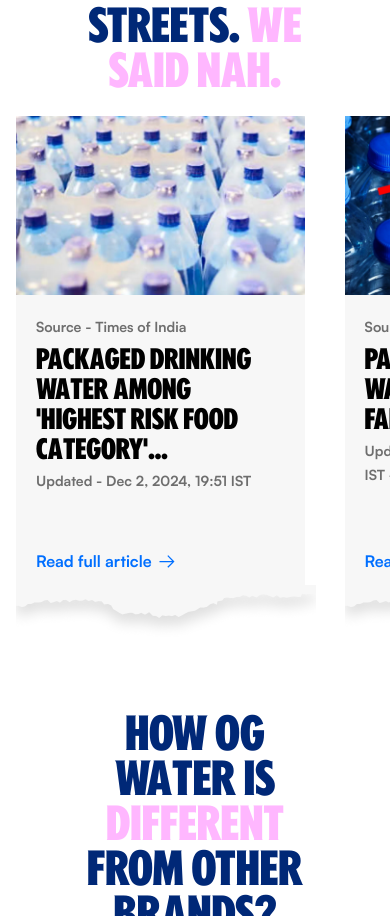
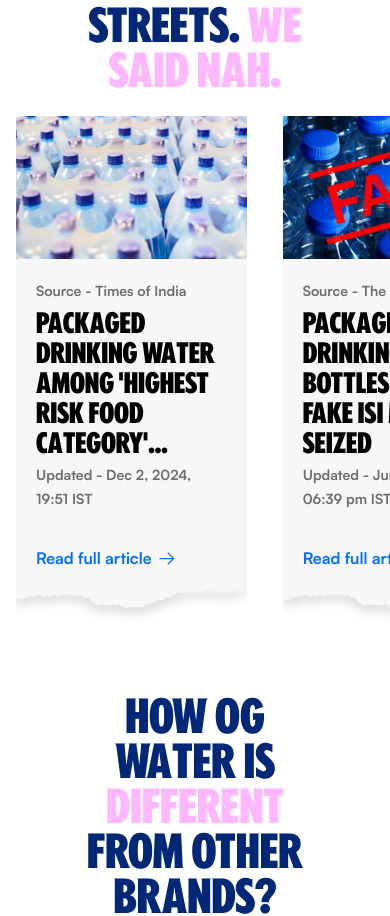
Before and after one commit to Akagami2410/og-final, a React (Vite) app in the folder client/: page / in a window 390 px wide. Shown: the part 3239-4155 px from the top of the page. Built offline with nearby package versions, Linux system fonts and the light colour scheme.

Commit message:
made-some-changes

```diff
--- a/client/src/components/Headlines.jsx
+++ b/client/src/components/Headlines.jsx
@@ -6,133 +6,158 @@ import CardImage4 from '../assets/Hindutimes.webp';
 import CardFooter from '../assets/card-footer.png';
 
 const Headlines = () => {
+  const cardsData = [
+    {
+      image: CardImage1,
+      source: "Times of India",
+      heading: "Packaged drinking water among 'Highest Risk Food Category'...",
+      updated: "Updated - Dec 2, 2024, 19:51 IST",
+      link: "https://timesofindia.indiatimes.com/life-style/food-news/packaged-drinking-water-among-highest-risk-food-category-fssai/articleshow/115904082.cms",
+    },
+    {
+      image: CardImage2,
+      source: "The Hindu",
+      heading: "Packaged drinking water bottles with fake ISI mark seized",
+      updated: "Updated - June 26, 2025 06:39 pm IST - Thanjavur",
+      link: "https://www.thehindu.com/news/cities/Tiruchirapalli/packaged-drinking-water-bottles-with-fake-isi-mark-seized/article69739935.ece",
+    },
+    {
+      image: CardImage3,
+      source: "Hindustan Times",
+      heading: "2 arrested for selling counterfeit Bisleri water in Delhi",
+      updated: "Updated - Jun 23, 2025 05:38 AM IST",
+      link: "https://www.hindustantimes.com/cities/delhi-news/2-arrested-for-selling-counterfeit-bisleri-water-in-delhi-101750615378145.html",
+    },
+    {
+      image: CardImage4,
+      source: "Hindustan Times",
+      heading:
+        "Water purifying plant selling fake bottled water sealed in Gurugram",
+      updated: "Updated - Mar 15, 2023 11:23 PM IST",
+      link: "https://www.hindustantimes.com/cities/gurugram-news/water-purifying-plant-selling-fake-bottled-water-sealed-in-gurugram-s-palam-vihar-101678902807569.html",
+    },
+  ];
   return (
     <div>
       <section className="headline-section" id="headline">
         <div className="section-heading">
-                    Fake water’s flooding the <br /> streets. <span className="text-col">We said nah.</span>
+          Fake water’s flooding the <br /> streets.{" "}
+          <span className="text-col">We said nah.</span>
         </div>
-                <div className="grid card-grid">
-                    <div className="Card">
+        <div className="w-full overflow-hidden">
+          <div className="flex gap-5 md:gap-10 overflow-x-auto snap-x snap-mandatory lg:gap-0 px-0 mx-auto hide-scroll">
+            {cardsData.map((card, index) => (
+              <div
+                key={index}
+                className="flex-none w-[calc((100%-(1*20px))/1.5)] md:w-[calc((100%-(2*40px))/3)] lg:w-[calc((100%-(0*20px))/4)] pl-4 md:pl-0"
+              >
+                <div className="flex flex-col">
                   <div className="card-img">
-                            <img src={CardImage1} alt="TOI Banner" className="card-image" />
+                    <img
+                      src={card.image}
+                      alt={`Source - ${card.source}`}
+                      className="w-full"
+                    />
                   </div>
-                        <div className="card-container">
+                  <div className="card-container ">
                     <div className="card-subheading">
-                                Source - Times of India
+                      Source - {card.source}
                     </div>
-                            <div className="card-heading">
-                                Packaged drinking water among 'Highest Risk Food Category'...
-                            </div>
-                            <div className="card-txt">
-                                Updated - Dec 2, 2024, 19:51 IST
-                            </div>
+                    <div className="card-heading">{card.heading}</div>
+                    <div className="card-txt">{card.updated}</div>
                     <div className="link">
-                                <a className="bt-link" target="_blank" href="https://timesofindia.indiatimes.com/life-style/food-news/packaged-drinking-water-among-highest-risk-food-category-fssai/articleshow/115904082.cms">
-                                    <div className='lnktxt'>
-                                        Read full article
-                                    </div>
-                                    <svg xmlns="http://www.w3.org/2000/svg" width="20" height="21" viewBox="0 0 20 21" fill="none">
-                                        <path d="M11.25 4.25L10.3562 5.12063L15.0938 9.875H2.5V11.125H15.0938L10.3562 15.8581L11.25 16.75L17.5 10.5L11.25 4.25Z" fill="#006FFF" />
+                      <a
+                        className="bt-link"
+                        target="_blank"
+                        href={card.link}
+                        rel="noopener noreferrer"
+                      >
+                        <div className="lnktxt">Read full article</div>
+                        <svg
+                          xmlns="http://www.w3.org/2000/svg"
+                          width="20"
+                          height="21"
+                          viewBox="0 0 20 21"
+                          fill="none"
+                        >
+                          <path
+                            d="M11.25 4.25L10.3562 5.12063L15.0938 9.875H2.5V11.125H15.0938L10.3562 15.8581L11.25 16.75L17.5 10.5L11.25 4.25Z"
+                            fill="#006FFF"
+                          />
                         </svg>
                       </a>
                     </div>
                   </div>
                   <div className="card-footer">
-                            <img src={CardFooter} alt="TOI Banner" className="card-images" />
+                    <img
+                      src={CardFooter}
+                      alt="Footer Image"
+                      className="w-full"
+                    />
                   </div>
                 </div>
-                    <div className="Card">
+              </div>
+            ))}
+          </div>
+        </div>
+      </section>
+    </div>
+  );
+};
+
+export default Headlines;
+{
+  /* <div
+                className="flex overflow-x-auto snap-x snap-mandatory gap-0 px-0 mx-auto"
+              >
+                {cardsData.map((card, index) => (
+                  <div key={index} className="">
+                    <div className="Card border">
                       <div className="card-img">
-                            <img src={CardImage2} alt="TOI Banner" className="card-image" />
+                        <img
+                          src={card.image}
+                          alt={`Source - ${card.source}`}
+                          className="card-image"
+                        />
                       </div>
-                        <div className="card-container">
+                      <div className="card-container max-md:max-h-[max-content]">
                         <div className="card-subheading">
-                                Source - The Hindu
+                          Source - {card.source}
                         </div>
-                            <div className="card-heading">
-                                Packaged drinking water bottles with fake ISI mark seized
-                            </div>
-                            <div className="card-txt">
-                                Updated - June 26, 2025 06:39 pm IST - Thanjavur
-                            </div>
+                        <div className="card-heading">{card.heading}</div>
+                        <div className="card-txt">{card.updated}</div>
                         <div className="link">
-                                <a className="bt-link" target="_blank" href="https://www.thehindu.com/news/cities/Tiruchirapalli/packaged-drinking-water-bottles-with-fake-isi-mark-seized/article69739935.ece">
-                                    <div className='lnktxt'>
-                                        Read full article
-                                    </div>
-                                    <svg xmlns="http://www.w3.org/2000/svg" width="20" height="21" viewBox="0 0 20 21" fill="none">
-                                        <path d="M11.25 4.25L10.3562 5.12063L15.0938 9.875H2.5V11.125H15.0938L10.3562 15.8581L11.25 16.75L17.5 10.5L11.25 4.25Z" fill="#006FFF" />
+                          <a
+                            className="bt-link"
+                            target="_blank"
+                            href={card.link}
+                            rel="noopener noreferrer"
+                          >
+                            <div className="lnktxt">Read full article</div>
+                            <svg
+                              xmlns="http://www.w3.org/2000/svg"
+                              width="20"
+                              height="21"
+                              viewBox="0 0 20 21"
+                              fill="none"
+                            >
+                              <path
+                                d="M11.25 4.25L10.3562 5.12063L15.0938 9.875H2.5V11.125H15.0938L10.3562 15.8581L11.25 16.75L17.5 10.5L11.25 4.25Z"
+                                fill="#006FFF"
+                              />
                             </svg>
                           </a>
                         </div>
                       </div>
                       <div className="card-footer">
-                            <img src={CardFooter} alt="TOI Banner" className="card-images" />
-                        </div>
-                    </div>
-                    <div className="Card">
-                        <div className="card-img">
-                            <img src={CardImage3} alt="TOI Banner" className="card-image" />
-                        </div>
-                        <div className="card-container">
-                            <div className="card-subheading">
-                                Source - Hindustan Times
-                            </div>
-                            <div className="card-heading">
-                                2 arrested for selling counterfeit Bisleri water in Delhi
-                            </div>
-                            <div className="card-txt">
-                                Updated - Jun 23, 2025 05:38 AM IST
-                            </div>
-                            <div className="link">
-                                <a className="bt-link" target="_blank" href="https://www.hindustantimes.com/cities/delhi-news/2-arrested-for-selling-counterfeit-bisleri-water-in-delhi-101750615378145.html">
-                                    <div className='lnktxt'>
-                                        Read full article
-                                    </div>
-                                    <svg xmlns="http://www.w3.org/2000/svg" width="20" height="21" viewBox="0 0 20 21" fill="none">
-                                        <path d="M11.25 4.25L10.3562 5.12063L15.0938 9.875H2.5V11.125H15.0938L10.3562 15.8581L11.25 16.75L17.5 10.5L11.25 4.25Z" fill="#006FFF" />
-                                    </svg>
-                                </a>
-                            </div>
-                        </div>
-                        <div className="card-footer">
-                            <img src={CardFooter} alt="TOI Banner" className="card-images" />
-                        </div>
-                    </div>
-                    <div className="Card">
-                        <div className="card-img">
-                            <img src={CardImage4} alt="TOI Banner" className="card-image" />
-                        </div>
-                        <div className="card-container">
-                            <div className="card-subheading">
-                                Source - Hindustan Times
-                            </div>
-                            <div className="card-heading">
-                                Water purifying plant selling fake bottled water sealed in Gurugram
-                            </div>
-                            <div className="card-txt">
-                                Updated - Mar 15, 2023 11:23 PM IST
-                            </div>
-                            <div className="link">
-                                <a className="bt-link" target="_blank" href="https://www.hindustantimes.com/cities/gurugram-news/water-purifying-plant-selling-fake-bottled-water-sealed-in-gurugram-s-palam-vihar-101678902807569.html">
-                                    <div className='lnktxt'>
-                                        Read full article
-                                    </div>
-                                    <svg xmlns="http://www.w3.org/2000/svg" width="20" height="21" viewBox="0 0 20 21" fill="none">
-                                        <path d="M11.25 4.25L10.3562 5.12063L15.0938 9.875H2.5V11.125H15.0938L10.3562 15.8581L11.25 16.75L17.5 10.5L11.25 4.25Z" fill="#006FFF" />
-                                    </svg>
-                                </a>
-                            </div>
-                        </div>
-                        <div className="card-footer">
-                            <img src={CardFooter} alt="TOI Banner" className="card-images" />
+                        <img
+                          src={CardFooter}
+                          alt="Footer Image"
+                          className="card-images"
+                        />
                       </div>
                     </div>
                   </div>
-            </section>
-        </div>
-    )
+                ))}
+              </div> */
 }
-
-export default Headlines
--- a/client/src/index.css
+++ b/client/src/index.css
@@ -331,6 +331,9 @@ ul {
         width: 16px;
         height: 16px;
     }
+    .card-txt {
+        margin-bottom: 30px;
+    }
 }
 
 .videosw-feature-section {
@@ -544,17 +547,17 @@ ul {
     .hebh {
         width:300px;
     }
-    .card-grid {
-        gap:40px;
+
+}
+.hide-scroll {
+
         scrollbar-width: none;
         -ms-overflow-style: none;
         }
 
-        .card-grid::-webkit-scrollbar {
+        .hide-scroll::-webkit-scrollbar {
         display: none;
         }
-}
-
 .videosws-columns {
     display: flex;
     align-items: flex-start;
```
Also changed, not shown: client/src/components/email.tsx (deleted, +0 -9 lines). Lines whose indentation alone changed are shown as unchanged.
